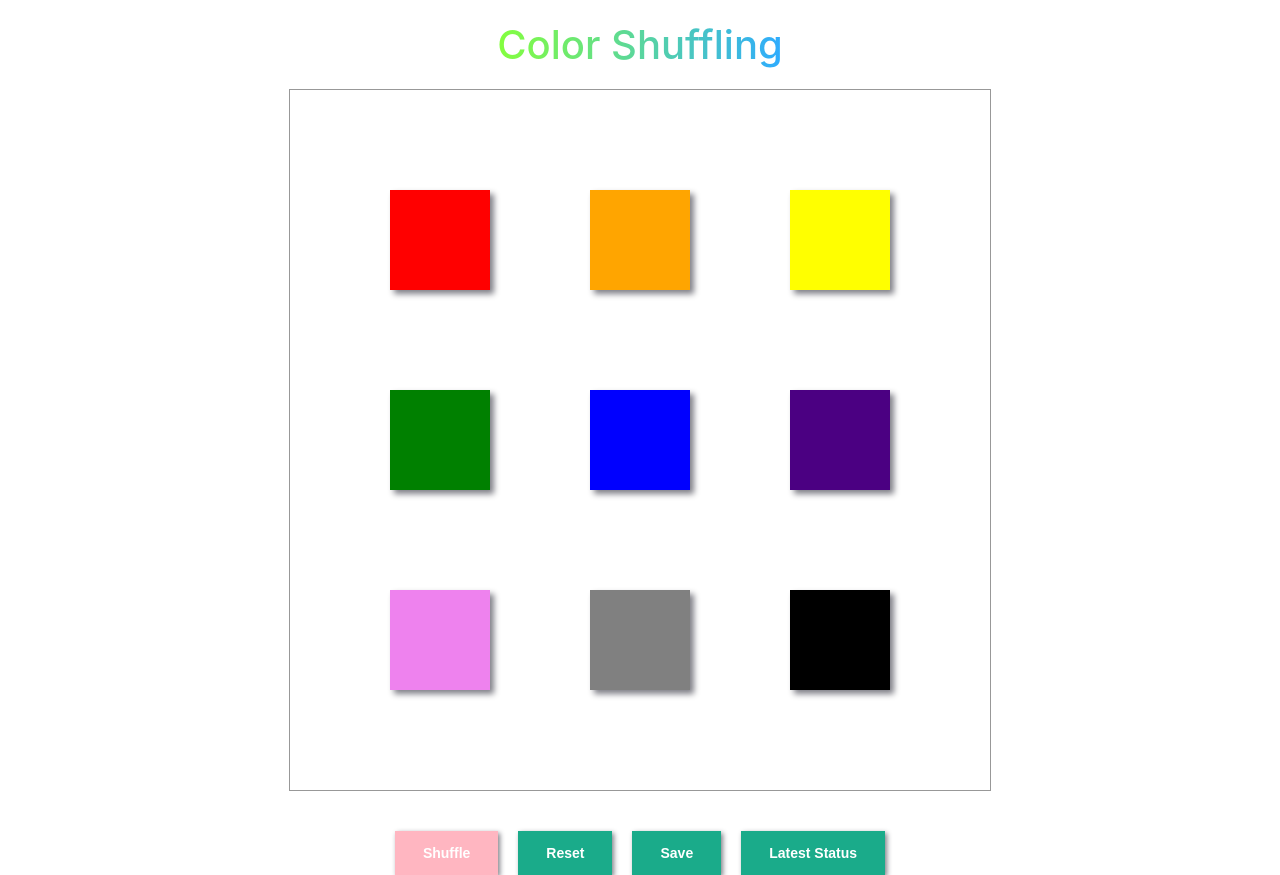
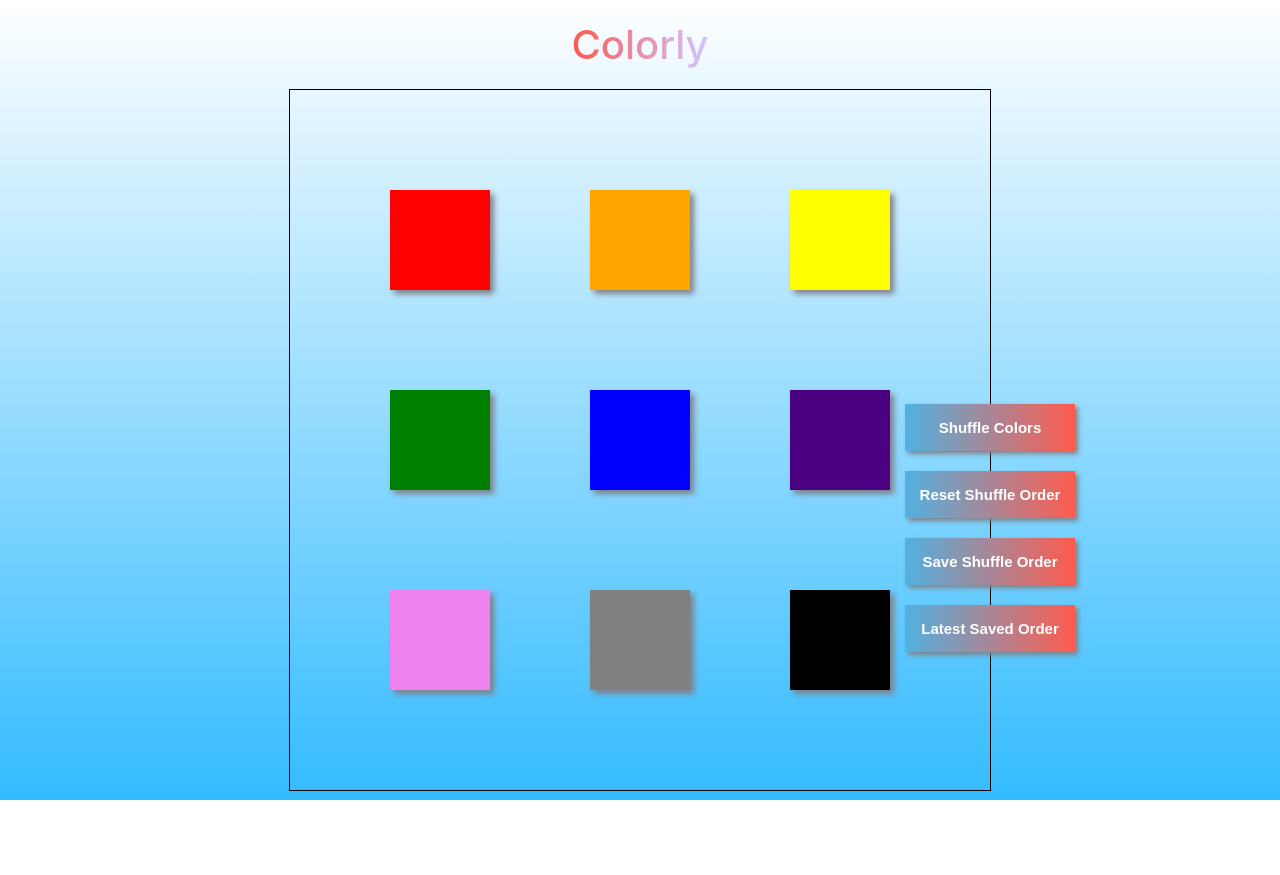
Before and after one commit to faroukalsajee/colorly-react, a React (Create React App) app: page / in a window 1280 px wide. After the commit the page ends 800 px from the top, so only its background shows below. Built offline with nearby package versions, Linux system fonts and the light colour scheme.

Commit message:
update colors and buttons colors

```diff
--- a/src/App.css
+++ b/src/App.css
@@ -1,6 +1,6 @@
 .App {
   text-align: center;
-  background-color: white;
+  background: linear-gradient(to bottom, hsl(70 50% 100%), hsl(200 100% 60%));
   min-height: 100vh;
 }
 
@@ -10,11 +10,7 @@
   font-size: 40px;
   font-weight: 500;
   margin: 20px 0;
-  background: linear-gradient(
-    to right,
-    hsl(98 100% 62%),
-    hsl(204 100% 59%)
-  );
+  background: linear-gradient(to right, hsl(4 100% 65%), hsl(250 120% 90%));
   -webkit-background-clip: text;
   -webkit-text-fill-color: transparent;
 }
@@ -35,7 +31,7 @@
   height: 600px;
   justify-items: center;
   align-items: center;
-  border: 1px solid #989898;
+  border: 1px solid black;
 }
 
 .App-body-item {
@@ -45,27 +41,32 @@
 }
 
 .App-action {
-  margin-top: 40px;
+  display: flex;
+  flex-direction: column;
+  position: absolute;
+  position: absolute;
+  margin-left: 700px;
+  margin-top: 175px;
 }
 
 button {
-  background: #1aab8a;
-  color: #fff;
+  background: rgb(16, 177, 94);
+  color: white;
   border: none;
   position: relative;
   font-size: 1.6em;
-  padding: 1em 2em;
+  padding: 1em 1em;
   cursor: pointer;
   transition: 800ms ease all;
   outline: none;
-  margin: 0 10px;
-  font-size: 14px;
+  margin: 10px 0;
+  font-size: 15px;
   font-weight: 700;
-  box-shadow: 2px 2px 5px #808088;
+  box-shadow: 3px 3px 5px #808088;
+  background: linear-gradient(to right, hsl(200 70% 60%), hsl(5 100% 65%));
 }
 button:hover {
-  background: #fff;
-  color: #1aab8a;
+  background: linear-gradient(to right, hsl(5 100% 65%), hsl(200 70% 60%));
 }
 button:before,
 button:after {
@@ -75,7 +76,7 @@ button:after {
   right: 0;
   height: 2px;
   width: 0;
-  background: #1aab8a;
+  background: linear-gradient(to right, hsl(5 100% 62%), hsl(204 100% 30%));
   transition: 400ms ease all;
 }
 button:after {
@@ -91,14 +92,12 @@ button:hover:after {
 }
 
 .App-action-pink-button {
-  background-color: lightpink;
+  background: linear-gradient(to right, hsl(200 70% 60%), hsl(5 100% 65%));
 }
 .App-action-pink-button:hover {
-  color: lightpink;
-  background: white;
+  background: linear-gradient(to right, hsl(5 100% 65%), hsl(200 70% 60%));
 }
 .App-action-pink-button:before,
-.App-action-pink-button:after
-{
-  background: lightpink;
+.App-action-pink-button:after {
+  background: linear-gradient(to right, hsl(5 100% 62%), hsl(204 100% 30%));
 }
--- a/src/App.js
+++ b/src/App.js
@@ -20,25 +20,17 @@ const colorsList = {
 };
 const initialColors = Object.values(colorsList);
 
-const shufflingArray = (array) => {
-  let currentIndex = array.length,
-    randomIndex;
-
-  // While there remain elements to shuffle...
-  while (0 !== currentIndex) {
-    // Pick a remaining element...
-    randomIndex = Math.floor(Math.random() * currentIndex);
-    currentIndex--;
-
-    // And swap it with the current element.
-    [array[currentIndex], array[randomIndex]] = [
-      array[randomIndex],
-      array[currentIndex],
-    ];
+function shufflingArray(arr) {
+  // Fisher-Yates-Durstenfeld shuffle
+  for (let i = 0; i < arr.length - 1; i++) {
+    let j = i + Math.floor(Math.random() * (arr.length - i));
+    let temp = arr[j];
+    arr[j] = arr[i];
+    arr[i] = temp;
   }
 
-  return array;
-};
+  return arr;
+}
 
 const App = () => {
   // declare the color state to render html whenever this state changes
@@ -94,7 +86,7 @@ const App = () => {
         if (res.data.success) {
           showToast({
             type: "info",
-            message: "Saved successfully!",
+            message: "Saving Shuffle Order...",
           });
         } else {
           showToast({
@@ -137,7 +129,7 @@ const App = () => {
     // colors state will be mapped to render every color as div with correct background color
     <div className="App">
       <ToastContainer />
-      <header className="App-header">Color Shuffling</header>
+      <header className="App-header">Colorly</header>
 
       <div className="App-body">
         <div className="App-body-container">
@@ -148,16 +140,16 @@ const App = () => {
               key={index}
             ></div>
           ))}
+
+          <div className="App-action">
+            <button className="App-action-pink-button" onClick={onClickShuffle}>
+              Shuffle Colors
+            </button>
+            <button onClick={onClickReset}>Reset Shuffle Order</button>
+            <button onClick={onClickSave}>Save Shuffle Order</button>
+            <button onClick={onClickLatestStatus}>Latest Saved Order</button>
+          </div>
         </div>
-      </div>
-
-      <div className="App-action">
-        <button className="App-action-pink-button" onClick={onClickShuffle}>
-          Shuffle
-        </button>
-        <button onClick={onClickReset}>Reset</button>
-        <button onClick={onClickSave}>Save</button>
-        <button onClick={onClickLatestStatus}>Latest Status</button>
       </div>
     </div>
   );
```
Also changed, not shown: src/index.js (+5 -5 lines), src/logo.svg (deleted).
